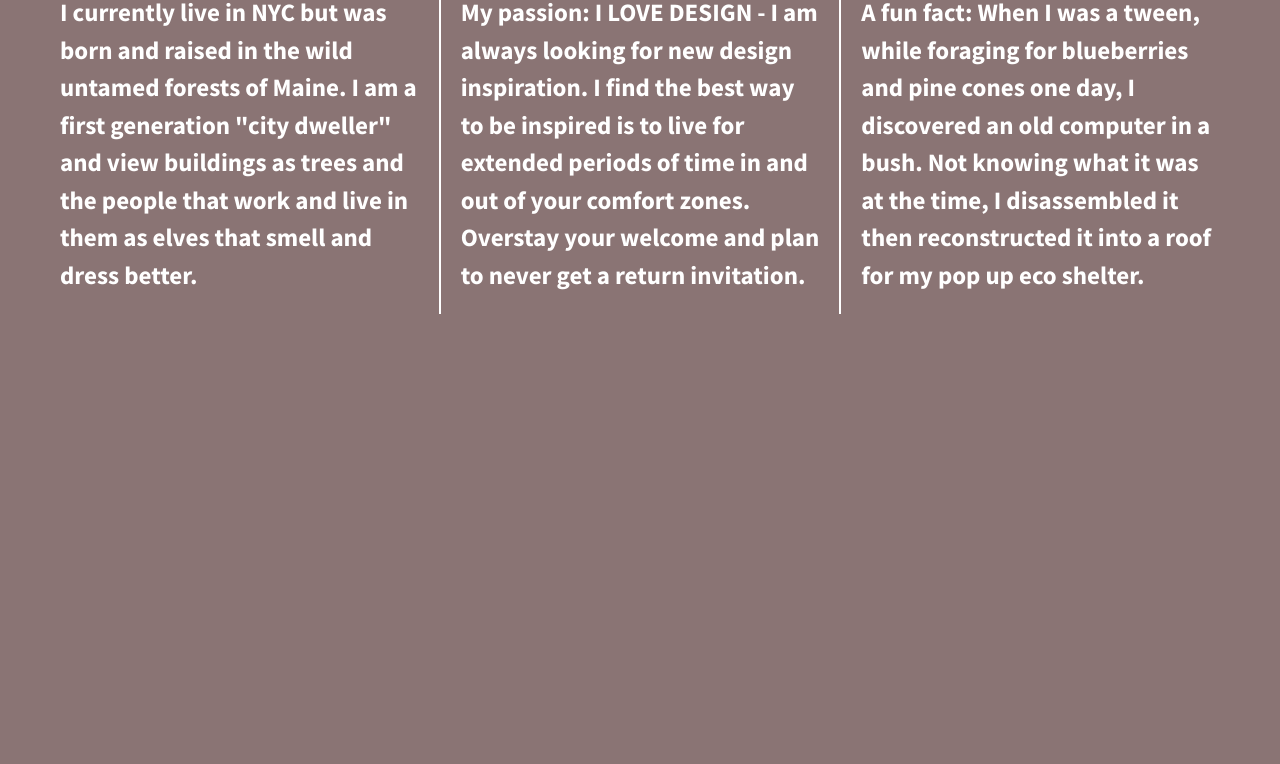
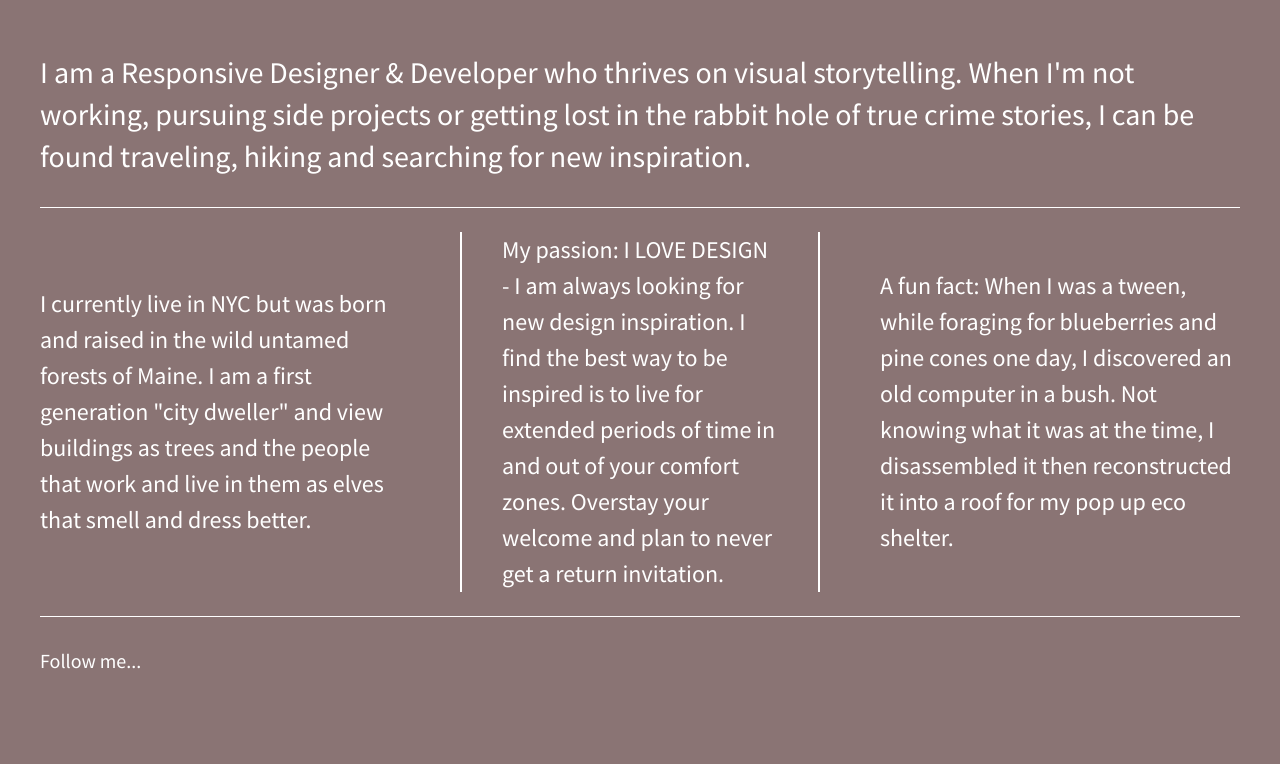
Before and after one commit to NatalieKDesigns/206-divs-flexbox-customize, a plain HTML site: page index.html in a window 1280 px wide. Shown: the part 116-880 px from the top of the page. After the commit the page ends 800 px from the top, so only its background shows below. Drawn offline with nearby package versions, Linux system fonts and the light colour scheme; a script that the page names is missing.

Commit message:
added header, bio, footer and flex container

```diff
--- a/css/main.css
+++ b/css/main.css
@@ -99,44 +99,63 @@ textarea {
 html {
   background-color: #8A7474;
   height: 100%;
+  width: 100%;
 }
 
 body {
   font-family: 'Source Sans Pro', sans-serif;
-  padding: 2em;
+  padding: 0em 2em;
   font-size: 1.25em;
-  height: 100%;
+  color: #fff;
+  display: flex;
+  justify-content: center;
 }
 
-.wrapper {
+.flex-container {
   /*add display:flex and set justify-content to space-between*/
-  font-weight: 600;
   display: flex;
+  flex-flow: row wrap;
   justify-content: space-between;
-  align-content: center;
-  margin-top: 50px;
+  max-width: 1200px;
 }
 
-.div-1, .div-2, .div-3 {
+
+header,
+footer {
+  width: 100%;
+  display: flex;
+  justify-content: flex-start;
+}
+
+header h1 {
+  font-size: 2.5em;
+}
+
+main {
+  width: 100%;
+  display: flex;
+  justify-content: center;
+  border-bottom: 1px solid #fff;
+}
+
+main p {
+  font-size: 1.5em;
+}
+
+.flex-items {
   /*give the divs a width of 30%, add display:flex, set justify-content and align-items to center*/
-  color: #fff;
   display: flex;
-  line-height: 1.5em;
-  font-size: 1.25em;
-  background-color: #8A7474;
-  height: 50%;
-  width: 30%;
   justify-content: center;
   align-items: center;
-  align-content: center;
-  padding: 20px;
+  line-height: 1.5em;
+  font-size: 1.2em;
+  border-bottom: 1px solid #fff;
 }
 
-.div-2 {
-  border-right: 2px solid white;
-  border-left: 2px solid white;
+footer {
+  border-top: 1px solid #fff;
+  padding-top: 30px;
 }
-
 
 
 /* ==========================================================================
@@ -218,6 +237,25 @@ body {
    These examples override the primary ('mobile first') styles.
    Modify as content requires.
    ========================================================================== */
+
+   @media all and (max-width: 768px) {
+       body {
+         padding: 1em;
+       }
+   }
+
+   @media (min-width: 1200px) {
+       .flex-items {
+         flex-basis: 30%;
+         border-bottom: none;
+       }
+
+       #div-2 p {
+         border-left: 2px solid #fff;
+         border-right: 2px solid #fff;
+         padding: 0 40px;
+       }
+   }
 
 @media print,
        (-webkit-min-device-pixel-ratio: 1.25),
--- a/index.html
+++ b/index.html
@@ -20,16 +20,31 @@
         <!--[if lt IE 8]>
             <p class="browserupgrade">You are using an <strong>outdated</strong> browser. Please <a href="http://browsehappy.com/">upgrade your browser</a> to improve your experience.</p>
         <![endif]-->
-      <section class="wrapper">
-            <div class="div-1">
-                I currently live in NYC but was born and raised in the wild untamed forests of Maine. I am a first generation "city dweller" and view buildings as trees and the people that work and live in them as elves that smell and dress better.
+      <section class="flex-container">
+
+      <header>
+          <h1>Hi. I'm Elaine.</h1>
+      </header>
+
+      <main>
+        <p> I am a Responsive Designer & Developer who thrives on visual storytelling. When I'm not working, pursuing side projects or getting lost in the rabbit hole of true crime stories, I can be found traveling, hiking and searching for new inspiration.</p>
+      </main>
+
+            <div id="div-1" class="flex-items">
+                <p>I currently live in NYC but was born and raised in the wild untamed forests of Maine. I am a first generation "city dweller" and view buildings as trees and the people that work and live in them as elves that smell and dress better.</p>
             </div>
-            <div class="div-2">
-                My passion: I LOVE DESIGN - I am always looking for new design inspiration. I find the best way to be inspired is to live for extended periods of time in and out of your comfort zones. Overstay your welcome and plan to never get a return invitation.</div>
-            <div class="div-3">
-                A fun fact: When I was a tween, while foraging for blueberries and pine cones one day, I discovered an old computer in a bush. Not knowing what it was at the time, I disassembled it then reconstructed it into a roof for my pop up eco shelter.</div>
-            </div>
+            <div id="div-2" class="flex-items">
+                <p>My passion: I LOVE DESIGN - I am always looking for new design inspiration. I find the best way to be inspired is to live for extended periods of time in and out of your comfort zones. Overstay your welcome and plan to never get a return invitation.</p>
+              </div>
+            <div id="div-3" class="flex-items">
+                <p>A fun fact: When I was a tween, while foraging for blueberries and pine cones one day, I discovered an old computer in a bush. Not knowing what it was at the time, I disassembled it then reconstructed it into a roof for my pop up eco shelter.</p>
+              </div>
+
+            <footer>
+              Follow me...
+            </footer>
         </section>
+
 
         <script src="https://ajax.googleapis.com/ajax/libs/jquery/1.11.3/jquery.min.js"></script>
         <script>window.jQuery || document.write('<script src="js/vendor/jquery-1.11.3.min.js"><\/script>')</script>
```
